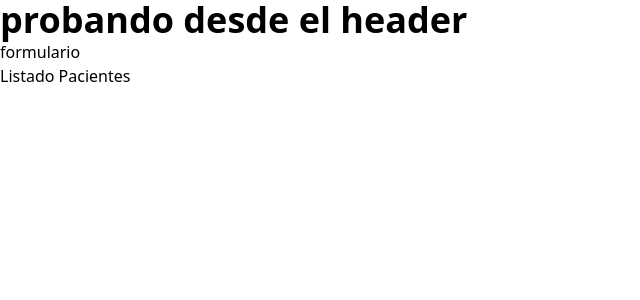
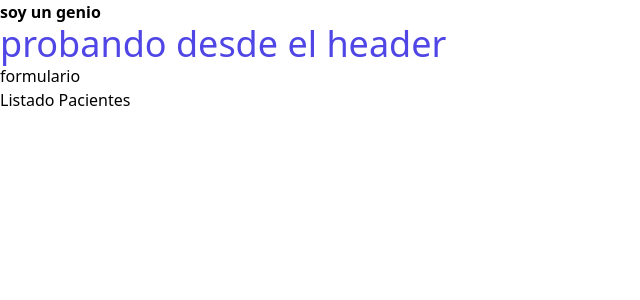
Before and after one commit to Nicomicu/appdepacientes, a React (Vite) app: page / in a window 1280 px wide. Shown: the top 300 px of the page, without its empty margins (0-640 px from the left). Built offline with nearby package versions, Linux system fonts and the light colour scheme.

Commit message:
se agrego color

```diff
--- a/src/App.jsx
+++ b/src/App.jsx
@@ -7,7 +7,7 @@ function App() {
 
   return (
     <>
-
+<p className="font-bold">soy un genio</p>
    <Header />
    <Formulario />
    <ListadosPacientes />
--- a/src/components/header.jsx
+++ b/src/components/header.jsx
@@ -3,7 +3,7 @@ function Header() {
 
 
   return (
-    <h1 className='text-4xl font-bold'> probando desde el header</h1>
+    <h1 className='text-4xl text-indigo-600'> probando desde el header</h1>
   )
 }
 
```
